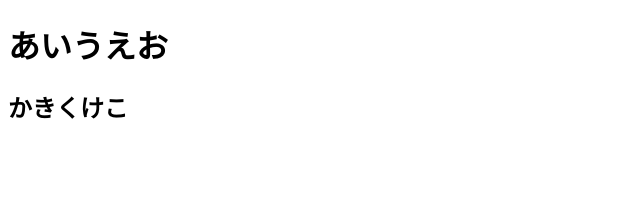
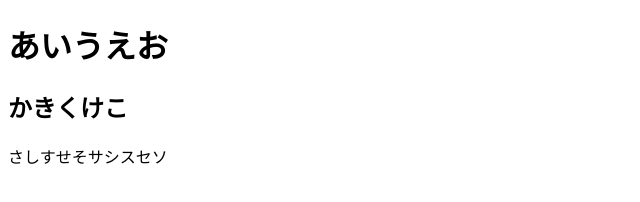
Before and after one commit to yudatakumi/firstTest, a plain HTML site: page index.html in a window 1280 px wide. Shown: the whole page, without its empty margins (0-640 px from the left). Drawn offline with Linux system fonts and the light colour scheme.

Commit message:
テスト03+

```diff
--- a/index.html
+++ b/index.html
@@ -7,5 +7,6 @@
 <body>
     <h1>あいうえお</h1>
     <h2>かきくけこ</h2>
+    <p>さしすせそサシスセソ</p>
 </body>
 </html>
```
